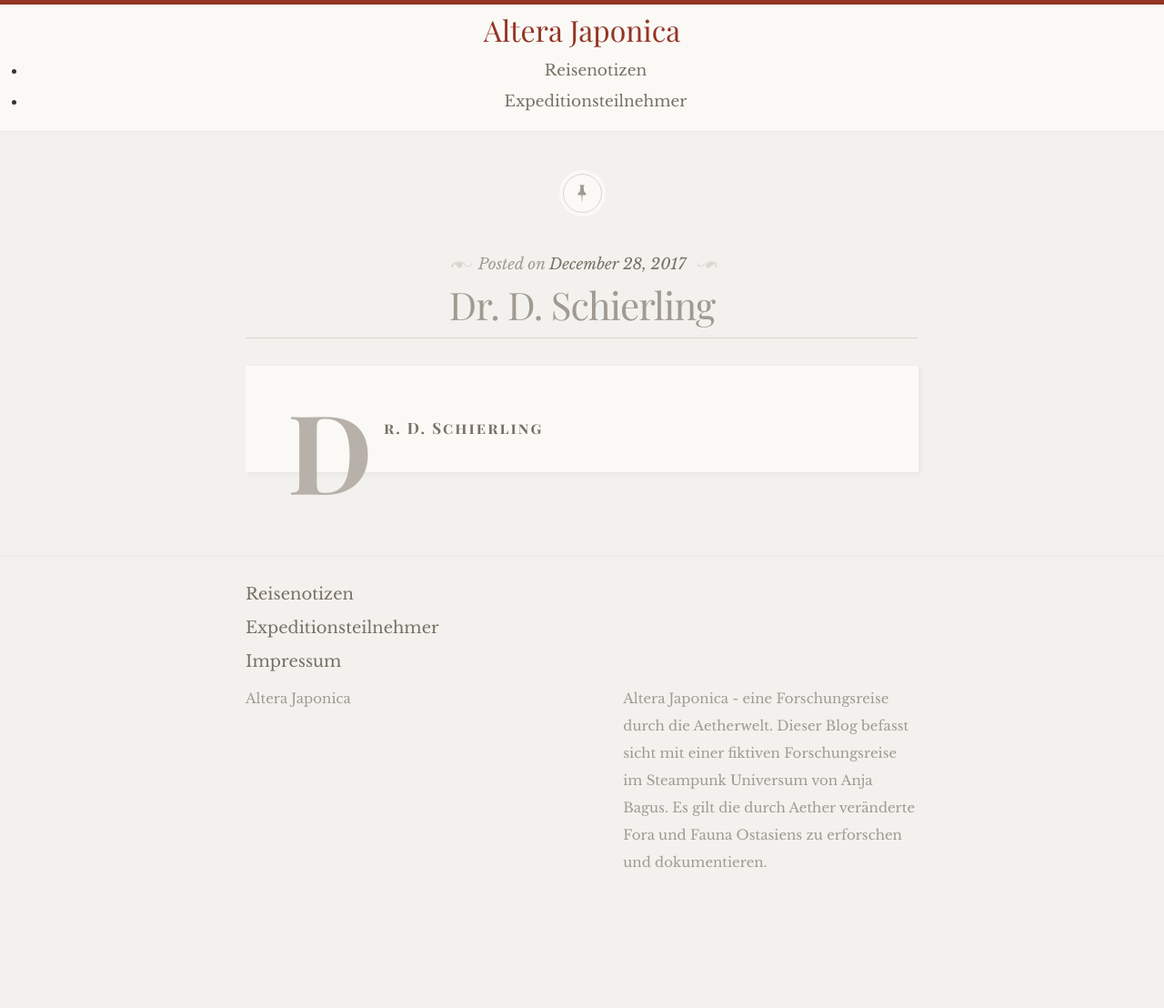
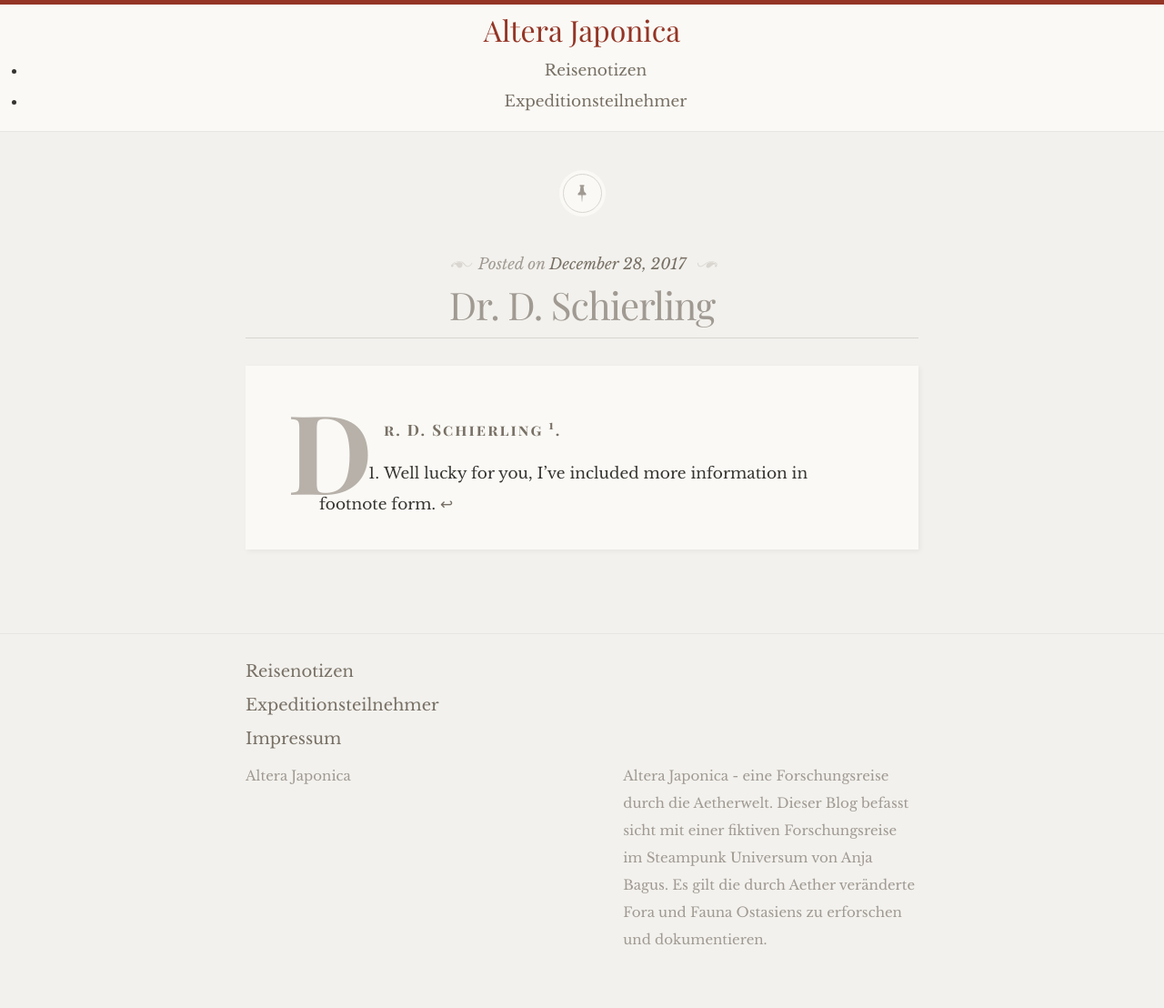
Before and after one commit to Tala/AlteraJaponica, a Jekyll site: the page built from _characters/Schierling.markdown, in a window 1280 px wide. Shown: the whole page at 91% size. Built offline with Jekyll 4.4.1, drawn with Linux system fonts in a browser that asks for light colours; some web fonts are replaced; before the commit the page ends 1023 px from its top, so only the background shows below that.

Commit message:
keine ahnung was geändert wurde

```diff
--- a/_characters/Schierling.markdown
+++ b/_characters/Schierling.markdown
@@ -1,6 +1,13 @@
 ---
 layout: post
 title: Dr. D. Schierling
+name: Dorothea Schierling
+beruf: Biologin
+geburtstag:
+aussehen:
+description:
 ---
 
-Dr. D. Schierling
+Dr. D. Schierling  [^1].
+
+[^1]: Well lucky for you, I've included more information in footnote form.
--- a/_config.yml
+++ b/_config.yml
@@ -31,7 +31,8 @@ markdown_ext: "markdown,mkdown,mkdn,mkd,md"
 
 # Build settings
 markdown: kramdown
-
+kramdown:
+  extensions: ["footnotes"]
 
 
 collections:
```
